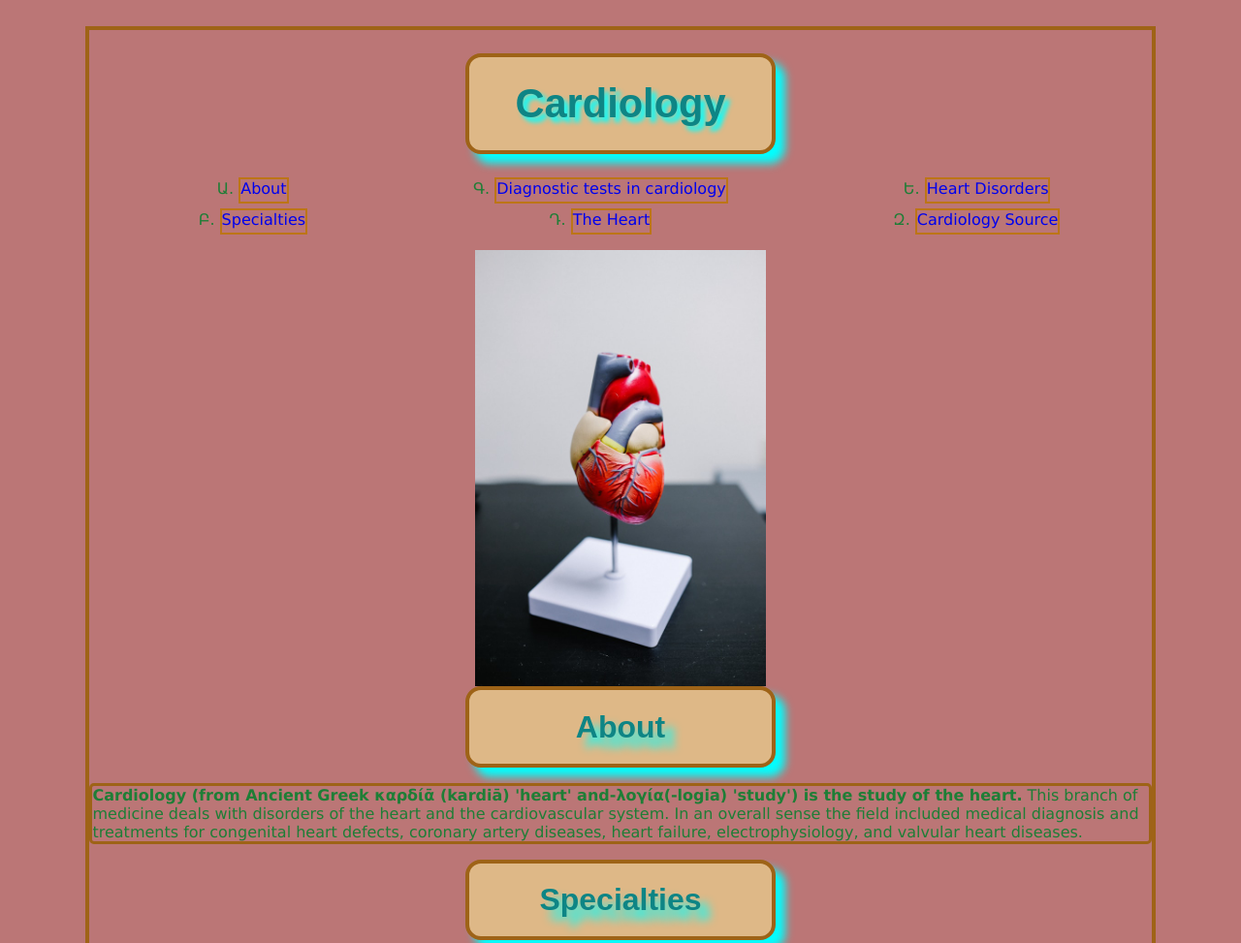
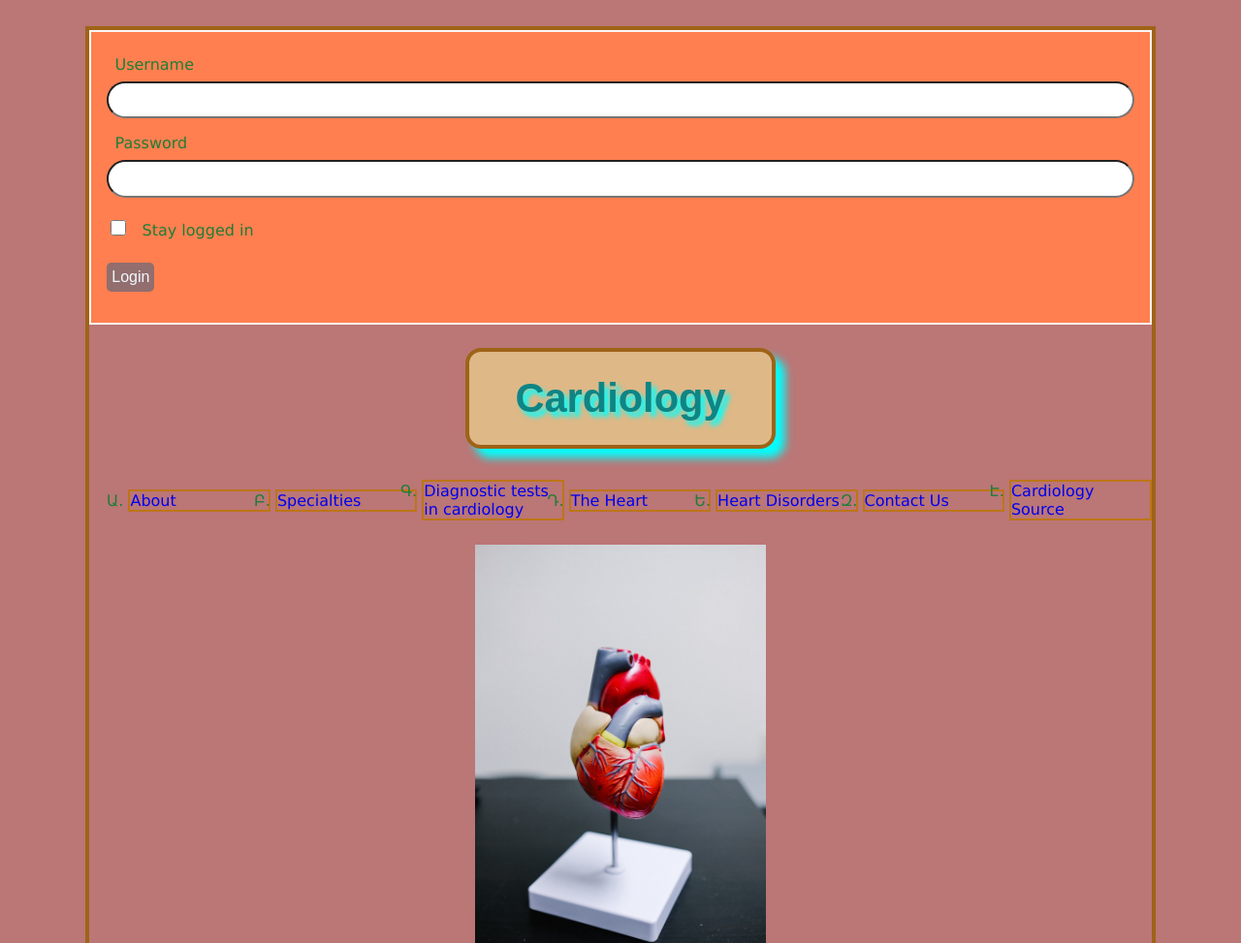
Before and after one commit to MorenoEmma-FS/Web-Development, a plain HTML site: page MorenoEmma_ExersiceLayout.Exercise/index.html in a window 1280 px wide. Shown: the top 973 px of the page at 97% size. Drawn offline with Linux system fonts and the light colour scheme.

Commit message:
added correction and styling

```diff
--- a/MorenoEmma_ExersiceLayout.Exercise/css/styles.css
+++ b/MorenoEmma_ExersiceLayout.Exercise/css/styles.css
@@ -29,7 +29,7 @@ h2 {
   text-decoration: none;
   text-wrap: balance;
   background-color: burlywood;
-  padding: 1.2rem;
+  padding: 0rem;
   border: 0.3rem solid rgb(158, 99, 23);
   margin: auto;
   box-shadow: 0.6rem 0.6rem 0.6rem aqua;
@@ -46,7 +46,7 @@ h3 {
   width: 300px;
   text-decoration: none;
   background-color: burlywood;
-  padding: 1.25rem;
+  padding: 0rem;
   border: 0.3rem solid rgb(158, 99, 23);
   margin: auto;
   box-sizing: content-box;
@@ -93,7 +93,7 @@ a:hover {
 nav ul {
   list-style: armenian;
   display: flex;
-  flex-direction: column;
+  flex-direction: row;
   justify-content: space-evenly;
   align-items: center;
   gap: 0.3rem;
@@ -110,3 +110,58 @@ img {
   display: block;
   margin: auto;
 }
+
+/*form styles, styling certain parts */
+form {
+  border: 2px solid rgb(250, 244, 244);
+  padding: 1rem;
+  background-color: coral;
+}
+form > div {
+  margin-bottom: 1rem;
+  border: 1rem;
+  background-color: coral;
+}
+
+label {
+  display: block;
+  margin: 0.5rem;
+}
+
+input {
+  display: block;
+  width: 100%;
+  padding: 0.6rem;
+  border-radius: 1.5rem;
+}
+
+input[type="message"] {
+  display: block;
+  width: 100%;
+  padding: 0.6rem;
+  border-radius: 0.6rem;
+}
+
+input[type="checkbox"] {
+  display: inline-block;
+  width: 1rem;
+  height: 1rem;
+}
+
+#form-checkbox > label {
+  display: inline-block;
+}
+
+button {
+  background-color: rgb(146, 110, 110);
+  color: aliceblue;
+  border: none;
+  padding: 0.383rem 0.3rem;
+  border-radius: 0.3rem;
+  font-size: 1rem;
+  cursor: pointer;
+}
+
+button:hover {
+  background-color: rgb(210, 106, 69);
+}
--- a/MorenoEmma_ExersiceLayout.Exercise/index.html
+++ b/MorenoEmma_ExersiceLayout.Exercise/index.html
@@ -11,6 +11,23 @@
     <div id="wrapper">
       <!-- head elements only apply to meta elements. NOT THE ENTIRE HTML DOC-->
       <header>
+        <form>
+          <div>
+            <label for="Username">Username</label>
+            <input type="text" id="Username" required />
+          </div>
+          <div>
+            <label for="password">Password</label>
+            <input type="password" id="password" required />
+          </div>
+          <div id="form-checkbox">
+            <input type="checkbox" id="stay" />
+            <label for="stay">Stay logged in</label>
+          </div>
+          <div>
+            <button type="submit" value="Login">Login</button>
+          </div>
+        </form>
         <h1>Cardiology</h1>
         <nav>
           <ul>
@@ -23,6 +40,7 @@
             </li>
             <li><a href="#theheart">The Heart</a></li>
             <li><a href="#heartdisorders">Heart Disorders</a></li>
+            <li><a href="#contactus">Contact Us</a></li>
             <li>
               <a
                 href="https://en.wikipedia.org/wiki/Cardiology"
@@ -497,9 +515,28 @@
           of the population globally.[66] In 2010, hypertension was believed to
           have been a factor in 18% (9.4 million) deaths.[76]
         </p>
+        <h2 id="contactus">Contact Us</h2>
+        <form>
+          <div>
+            <input type="text" id="fname" required />
+            <label for="fname">First Name</label>
+          </div>
+          <div>
+            <input type="text" id="lname" required />
+            <label for="lname">Last Name</label>
+          </div>
+          <div>
+            <label for="email">Email</label>
+            <input type="email" id="email" required />
+          </div>
+          <div>
+            <label for="message">Message</label>
+            <textarea id="message" cols="30" rows="10" required></textarea>
+          </div>
+          <button type="submit">Send</button>
+        </form>
       </section>
     </div>
-  </body>
     <!-- Each type of em abbreviation has to be followed by their corresponding abbreviation from open to close in order to be verifiable. -->
     <footer>
       <!-- ned to find out why there is a stray tag footer when code has been closed.-->
@@ -507,4 +544,6 @@
     </footer>
     <!-- Although we just starting learning, how to build an HTML document and it seems both confusing and irritating to get the hang of, you will always need the basics to formulate an idea to reality. Keep going, and practice as much as you can, ask questions if you need to and do independent search to understand better. -->
     <!-- when using footer elements its to signify the souce of the information obtained. All previous elemts must be closed in order to HTML to be verified.-->
+    <script src="js/main.js"></script>
+  </body>
 </html>
--- /dev/null
+++ b/MorenoEmma_ExersiceLayout.Exercise/js/main.js
@@ -0,0 +1,12 @@
+function smoothScroll() {
+  const navLinks = document.querySelectorAll("nav a");
+  navLinks.forEach((link) => {
+    link.addEventListener("click", function (e) {
+      e.preventDefault();
+      const navHash = document.querySelector(link.hash);
+      navHash.scrollIntoView({ behavior: "smooth" });
+    });
+  });
+}
+
+smoothScroll();
```
Lines whose indentation alone changed are shown as unchanged.
